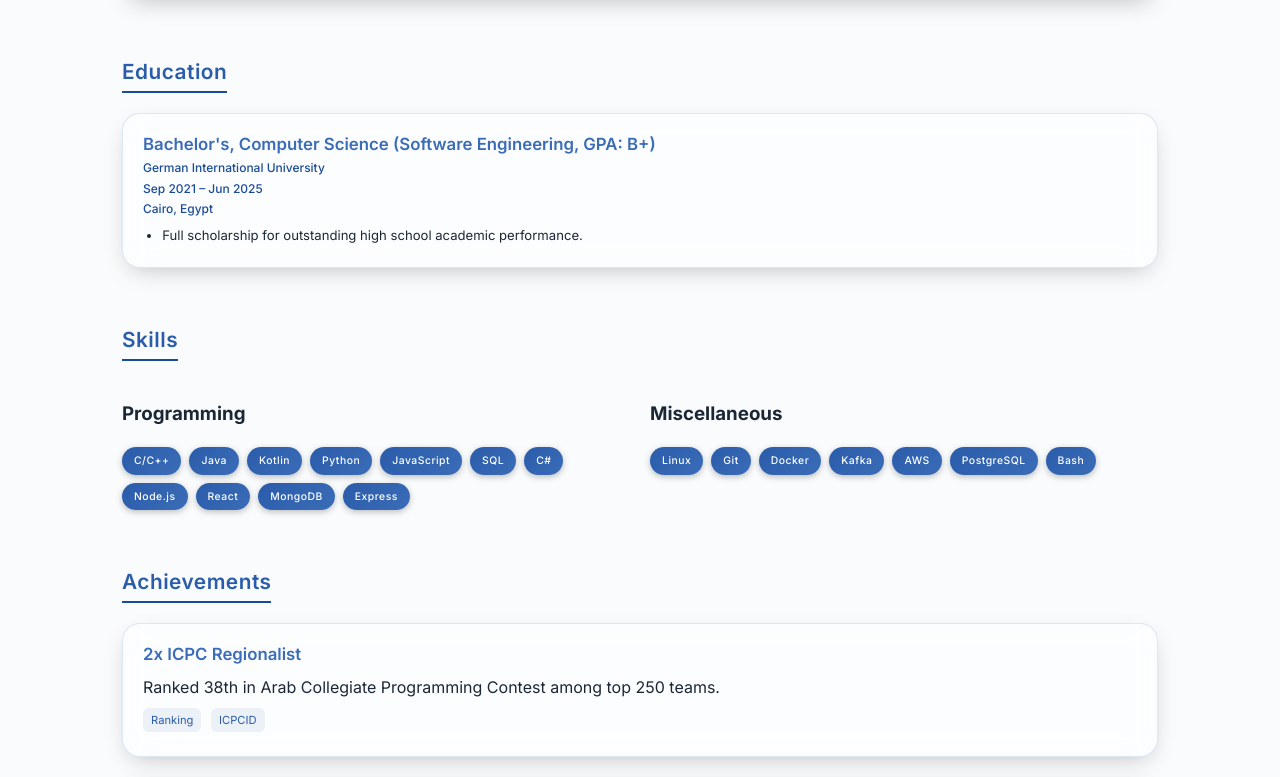
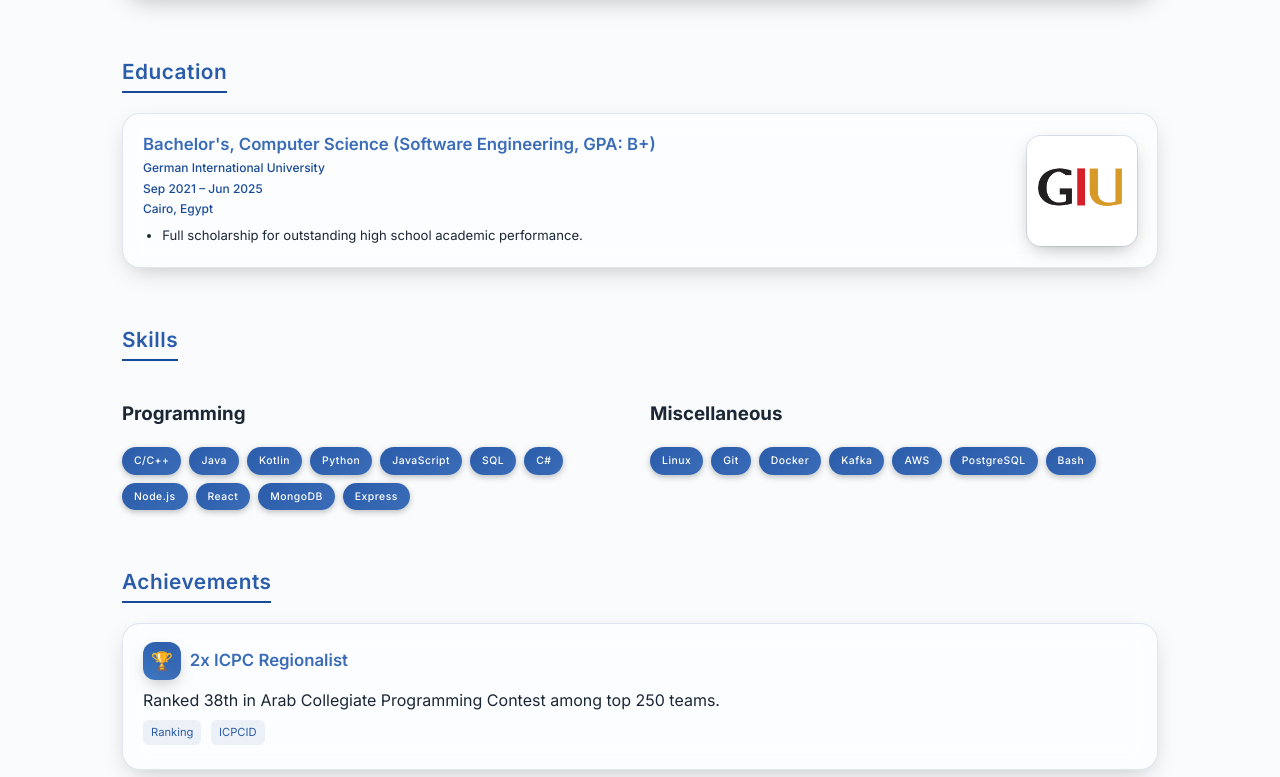
Before and after one commit to AhmedOsamaAli/Portfolio, a React (Vite) app: page / in a window 1280 px wide. Shown: the part 1615-2392 px from the top of the page. Built offline with nearby package versions, Linux system fonts and the light colour scheme.

Commit message:
add more projects

```diff
--- a/src/portfolio/Portfolio.tsx
+++ b/src/portfolio/Portfolio.tsx
@@ -86,7 +86,9 @@ export const Portfolio: React.FC = () => {
         </Section>
         <Section id="education" title="Education">
             {education.map(ed => (
-            <div key={ed.institution} className="card">
+              <div key={ed.institution} className="card education-card">
+                <div className="edu-flex">
+                  <div className="edu-info">
                     <header>
                       <h3>{ed.degree}</h3>
                       <span className="institution">{ed.institution}</span>
@@ -94,6 +96,17 @@ export const Portfolio: React.FC = () => {
                       <span className="location">{ed.location}</span>
                     </header>
                     {ed.notes && <ul>{ed.notes.map(n => <li key={n}>{n}</li>)}</ul>}
+                  </div>
+                  {ed.institution.toLowerCase().includes('german international university') && (
+                    // Use import.meta.env.BASE_URL to ensure the asset path works on GitHub Pages subdirectory deployments
+                    <img
+                      src={`${import.meta.env.BASE_URL}Giusquare_trans.png`}
+                      alt="German International University logo"
+                      className="edu-logo-large"
+                      loading="lazy"
+                    />
+                  )}
+                </div>
               </div>
             ))}
         </Section>
@@ -113,7 +126,15 @@ export const Portfolio: React.FC = () => {
           {achievements.map(a => (
             <div key={a.title} className="card achievement">
               <header>
-                <h3>{a.title}</h3>
+                <h3 className="achievement-title">
+                  {a.icon && (
+                    <span className="achievement-icon" aria-hidden="true">{a.icon}</span>
+                  )}
+                  <span className="achievement-text">{a.title}</span>
+                  {a.icon && (
+                    <span className="sr-only"> icon {a.icon}</span>
+                  )}
+                </h3>
               </header>
               <p>{a.description}</p>
               {a.links && <p className="links">{a.links.map(l => <a key={l.url} href={l.url} target="_blank" rel="noreferrer">{l.label}</a>)}</p>}
@@ -121,16 +142,7 @@ export const Portfolio: React.FC = () => {
           ))}
         </Section>
         <Section id="projects" title="Projects">
-          {projects.map(p => (
-            <div key={p.name} className="card project">
-              <header>
-                <h3><a href={p.url} target="_blank" rel="noreferrer">{p.name}</a></h3>
-                <span className="dates">{p.start} – {p.end}</span>
-              </header>
-              <ul>{p.bullets.map(b => <li key={b}>{b}</li>)}</ul>
-              <div className="pill-group">{p.stack.map(s => <span key={s} className="pill stack">{s}</span>)}</div>
-            </div>
-          ))}
+              <ProjectTimeline />
         </Section>
         <Section id="contact" title="Contact">
           <div className="contact-links" aria-label="Contact links">
@@ -163,6 +175,38 @@ export const Portfolio: React.FC = () => {
   );
 };
 
+// Vertical timeline for projects
+const ProjectTimeline: React.FC = () => {
+  const prefersReduced = typeof window !== 'undefined' && window.matchMedia && window.matchMedia('(prefers-reduced-motion: reduce)').matches;
+  return (
+    <div className="timeline" aria-label="Projects timeline">
+      <div className="timeline-line" aria-hidden="true" />
+      {projects.map((p, idx) => (
+        <motion.article
+          key={p.name}
+          className="timeline-item"
+          initial={prefersReduced ? false : { opacity: 0, y: 32 }}
+          whileInView={prefersReduced ? {} : { opacity: 1, y: 0 }}
+          viewport={{ once: true, amount: 0.3 }}
+          transition={{ duration: 0.55, ease: 'easeOut', delay: prefersReduced ? 0 : idx * 0.05 }}
+        >
+          <div className="timeline-point" aria-hidden="true"><span className="tp-inner" /></div>
+          <div className="timeline-date" aria-label={`Project dates ${p.start} to ${p.end}`}>{p.start} – {p.end}</div>
+          <div className="timeline-content card">
+            <header>
+              <h3 className="project-title"><a href={p.url || '#'} target={p.url? '_blank':'_self'} rel="noreferrer">{p.name}</a></h3>
+              <span className="sr-only" aria-label={`Dates: ${p.start} to ${p.end}`}>{p.start} – {p.end}</span>
+            </header>
+            <ul className="project-bullets">{p.bullets.map(b => <li key={b}>{b}</li>)}</ul>
+            <div className="stack-tags" aria-label="Technology stack">
+              {p.stack.map(s => <span key={s} className="pill stack tag" data-tech={s.toLowerCase()}>{s}</span>)}
+            </div>
+          </div>
+        </motion.article>
+      ))}
+    </div>
+  );
+};
 const Header: React.FC = () => {
   const [transparent, setTransparent] = React.useState(true);
   const [hide, setHide] = React.useState(false);
--- a/src/portfolio/data.ts
+++ b/src/portfolio/data.ts
@@ -25,6 +25,7 @@ export interface AchievementItem {
   title: string;
   description: string;
   links?: { label: string; url: string }[];
+  icon?: string; // optional emoji or short text identifier displayed beside achievement
 }
 export interface ProjectItem {
   name: string;
@@ -105,22 +106,64 @@ export const achievements: AchievementItem[] = [
     links: [
       { label: 'Ranking', url: 'https://drive.google.com/file/d/163BQmaXHslNyzkawH-5rsHrKFUDAnRV3/view?usp=sharing' },
       { label: 'ICPCID', url: 'https://icpc.global/ICPCID/V6C8EA1AECZP' }
-    ]
+    ],
+    icon: '🏆'
   },
   {
     title: 'EOI Bronze Medalist',
-    description: 'Bronze medal in Egyptian Olympiad in Informatics (EOI) 2020.'
+    description: 'Bronze medal in Egyptian Olympiad in Informatics (EOI) 2020.',
+    icon: '🥉'
   },
   {
     title: 'Meta HackerCup 2023',
     description: 'Reached top 1000 globally.',
     links: [
       { label: 'Certificate', url: 'https://drive.google.com/file/d/1QA3Rj7jMKdaYa92UbysGawWmfGp4uDn_/view' }
-    ]
+    ],
+    icon: '⚡'
   }
 ];
 
 export const projects: ProjectItem[] = [
+  {
+    name: 'Marvel-Wargame',
+    url: '', // TODO: Add repository URL
+    start: 'Mar 2022',
+    end: 'Jun 2022',
+    bullets: [
+      'Developed a two-player board game featuring team selection of 3 distinct Marvel characters.',
+      'Implemented unique character abilities and turn-based combat mechanics.',
+      'Applied Object-Oriented Programming (OOP) principles for characters, abilities, and game state.',
+      'Built an interactive GUI with Java Swing enabling engaging player experience.'
+    ],
+    stack: ['Java', 'OOP', 'Swing', 'Game Logic']
+  },
+  {
+    name: 'GIU Bachelor Portal',
+    url: '', // TODO: Add repository or live URL
+    start: 'Oct 2022',
+    end: 'Jan 2023',
+    bullets: [
+      'Constructed a portal for GIU students to browse available bachelor project opportunities.',
+      'Facilitated communication between professors and students via integrated messaging features.',
+      'Implemented server-side logic with ASP.NET and SQL for data persistence.',
+      'Designed a clean, accessible HTML/CSS interface for project discovery & interaction.'
+    ],
+    stack: ['ASP.NET', 'SQL', 'HTML', 'CSS']
+  },
+  {
+    name: 'Cairo Metro System',
+    url: 'https://github.com/AhmedOsamaAli/Cairo-Metro-System',
+    start: 'Mar 2023',
+    end: 'Jun 2023',
+    bullets: [
+      'Web app for reserving & paying for metro tickets.',
+      'Upcoming travel views and ticket management.',
+      'Admin panel for stations, routes, modifications.',
+      'PostgreSQL for efficient data storage & retrieval.'
+    ],
+    stack: ['PostgreSQL', 'Express.js', 'React.js', 'Node.js']
+  },
   {
     name: 'Staff Help Desk Application',
     url: 'https://github.com/AhmedOsamaAli/Staff-Help-Desk',
@@ -135,18 +178,18 @@ export const projects: ProjectItem[] = [
     stack: ['MongoDB', 'Express.js', 'React.js', 'Node.js', 'Socket.IO']
   },
   {
-    name: 'Cairo Metro System',
-    url: 'https://github.com/AhmedOsamaAli/Cairo-Metro-System',
-    start: 'Mar 2023',
-    end: 'Jun 2023',
+    name: 'E-commerce Platform',
+    url: '', // TODO: Add repository or live URL
+    start: 'Oct 2023',
+    end: 'Dec 2023',
     bullets: [
-      'Web app for reserving & paying for metro tickets.',
-      'Upcoming travel views and ticket management.',
-      'Admin panel for stations, routes, modifications.',
-      'PostgreSQL for efficient data storage & retrieval.'
+      'Implemented a scalable microservices architecture enabling independent deployment of services.',
+      'Integrated Apache Kafka for reliable asynchronous communication between services.',
+      'Designed and built a secure authentication & authorization system (JWT + role-based access).',
+      'Crafted a responsive Next.js frontend with dynamic product browsing and cart interactions.',
+      'Developed a robust Nest.js backend exposing REST APIs with validation & error handling.',
+      'Containerized all services with Docker to streamline local development & deployment.'
     ],
-    stack: ['PostgreSQL', 'Express.js', 'React.js', 'Node.js']
+    stack: ['Next.js', 'Nest.js', 'Kafka', 'Docker', 'Microservices', 'TypeScript']
   }
-  // Removed projects per user request: pixel art & question bank (not present in seed data).
-  // If Cairo Metro System was meant to be removed, uncomment the block below to restore it.
 ];
--- a/src/portfolio/portfolio.css
+++ b/src/portfolio/portfolio.css
@@ -47,6 +47,13 @@ main {width:100%;max-width:1100px;margin:0 auto;padding:2rem 2rem 4rem;flex:1;}
 .card ul {margin:0.35rem 0 0.2rem 1.2rem;padding:0;font-size:0.82rem;}
 .card ul li {margin:0.25rem 0;}
 .achievement p {margin:0.4rem 0;}
+.achievement-title {display:flex;align-items:center;gap:.55rem;}
+.achievement-icon {display:inline-flex;align-items:center;justify-content:center;width:38px;height:38px;font-size:1.1rem;border-radius:12px;background:var(--gradient);color:#fff;box-shadow:0 6px 18px -6px rgba(0,0,0,.35),0 0 0 1px rgba(255,255,255,0.3);position:relative;}
+.achievement-icon::after {content:'';position:absolute;inset:0;border-radius:inherit;background:linear-gradient(60deg,rgba(255,255,255,0.25),transparent 65%);mix-blend-mode:overlay;opacity:.8;}
+.achievement-text {flex:1;}
+@media (max-width:600px){
+  .achievement-icon {width:32px;height:32px;font-size:.95rem;}
+}
 .links a {display:inline-block;margin-right:0.6rem;font-size:0.7rem;text-decoration:none;color:var(--accent-title);background:rgba(42,92,170,0.08);padding:4px 8px;border-radius:6px;}
 .links a:hover {background:var(--accent-title);color:#fff;}
 .pill-group {display:flex;flex-wrap:wrap;gap:0.5rem;margin-top:0.4rem;}
@@ -198,3 +205,58 @@ main {width:100%;max-width:1100px;margin:0 auto;padding:2rem 2rem 4rem;flex:1;}
 /* Fade out after celebration (JS removes component after timeout) */
 .xp-badge.celebrate {animation:badge-hold 2.4s ease forwards;}
 @keyframes badge-hold {0%{opacity:1;}85%{opacity:1;}100%{opacity:0;transform:scale(.97);} }
+
+/* Projects Vertical Timeline */
+.timeline {position:relative;margin:0.5rem 0 2rem;padding-left:2.5rem;}
+.timeline-line {position:absolute;top:0;bottom:0;left:1rem;width:4px;background:linear-gradient(var(--accent-line),var(--accent-title));border-radius:4px;opacity:0.4;}
+.timeline-item {position:relative;margin-bottom:2.2rem;}
+.timeline-point {position:absolute;left:0.5rem;top:0.65rem;width:14px;height:14px;border-radius:50%;background:var(--accent-title);box-shadow:0 0 0 4px rgba(42,92,170,0.25),0 6px 14px -4px rgba(0,0,0,0.35);display:flex;align-items:center;justify-content:center;}
+.timeline-point .tp-inner {display:block;width:6px;height:6px;border-radius:50%;background:#fff;box-shadow:0 0 0 1px var(--accent-line);}
+.timeline-date {position:absolute;left:-0.2rem;top:0;transform:translateX(-100%);font-size:0.7rem;font-weight:600;color:var(--accent-line);background:var(--bg-alt);padding:4px 8px;border-radius:8px;border:1px solid var(--border);box-shadow:0 4px 10px -4px rgba(0,0,0,0.2);white-space:nowrap;}
+@media (max-width:800px){
+  .timeline-date {position:relative;left:auto;top:auto;transform:none;margin-bottom:0.4rem;display:inline-block;}
+}
+.timeline-content {margin:0;}
+.timeline-content header {margin-bottom:0.4rem;}
+.timeline-content .project-title {margin:0;font-size:1rem;}
+.timeline-content .project-title a {color:var(--accent-text);text-decoration:none;position:relative;}
+.timeline-content .project-title a::after {content:'';position:absolute;left:0;bottom:-2px;width:0;height:2px;background:var(--gradient);transition:width .35s;}
+.timeline-content .project-title a:hover::after {width:100%;}
+.project-dates {font-size:0.7rem;font-weight:600;color:var(--accent-line);letter-spacing:.5px;}
+.project-bullets {margin:0.4rem 0 0.2rem 1.1rem;padding:0;font-size:0.78rem;}
+.project-bullets li {margin:0.25rem 0;line-height:1.35;}
+.stack-tags {display:flex;flex-wrap:wrap;gap:0.45rem;margin-top:0.45rem;}
+.stack-tags .tag {font-size:0.58rem;padding:5px 10px;position:relative;}
+/* Tech color accents via data attribute */
+.tag[data-tech*='java'] {background:linear-gradient(135deg,#e76f00,#ff9e42);}
+.tag[data-tech*='asp'] {background:linear-gradient(135deg,#68217a,#9b4fbd);}
+.tag[data-tech='sql'] {background:linear-gradient(135deg,#4479A1,#5aa9d6);}
+.tag[data-tech='html'] {background:linear-gradient(135deg,#e44d26,#f16529);}
+.tag[data-tech='css'] {background:linear-gradient(135deg,#2965f1,#5393ff);}
+.tag[data-tech='swing'] {background:linear-gradient(135deg,#2d3436,#636e72);}
+.tag[data-tech='oop'] {background:linear-gradient(135deg,#0f2027,#203a43,#2c5364);}
+.tag[data-tech='game logic'] {background:linear-gradient(135deg,#ff4e50,#f9d423);}
+.tag[data-tech='postgresql'] {background:linear-gradient(135deg,#336791,#5a9bd6);}
+.tag[data-tech='express.js'] {background:linear-gradient(135deg,#444,#111);}
+.tag[data-tech='react.js'], .tag[data-tech='react'] {background:linear-gradient(135deg,#61dafb,#3aa8d6);}
+.tag[data-tech='node.js'], .tag[data-tech='node'] {background:linear-gradient(135deg,#83cd29,#5a9420);}
+.tag[data-tech='socket.io'] {background:linear-gradient(135deg,#000,#444);}
+.tag[data-tech='next.js'] {background:linear-gradient(135deg,#000,#333);}
+.tag[data-tech='nest.js'] {background:linear-gradient(135deg,#e0234e,#ff4d6d);}
+.tag[data-tech='kafka'] {background:linear-gradient(135deg,#231f20,#4d4d4d);}
+.tag[data-tech='docker'] {background:linear-gradient(135deg,#0db7ed,#1093c2);}
+.tag[data-tech='microservices'] {background:linear-gradient(135deg,#667eea,#764ba2);}
+.tag[data-tech='typescript'] {background:linear-gradient(135deg,#2f74c0,#4e9ae6);}
+.tag[data-tech='mongodb'] {background:linear-gradient(135deg,#4db33d,#2e7b21);}
+@media (prefers-reduced-motion: reduce){
+  .timeline-point {animation:none;}
+}
+
+/* Education card with large logo */
+.education-card .edu-flex {display:flex;align-items:center;justify-content:space-between;gap:1.25rem;}
+.education-card .edu-info {flex:1;min-width:0;}
+.edu-logo-large {width:110px;height:110px;object-fit:contain;border-radius:14px;background:var(--bg-alt);padding:10px;box-shadow:0 6px 20px -6px rgba(0,0,0,0.35),0 0 0 1px var(--border);}
+@media (max-width:760px){
+  .edu-logo-large {width:70px;height:70px;padding:6px;}
+  .education-card .edu-flex {flex-direction:row;align-items:flex-start;}
+}
```
Also changed, not shown: src/env.d.ts (added, +8 -0 lines), public/Giusquare_trans.png (added). Lines whose indentation alone changed are shown as unchanged.
